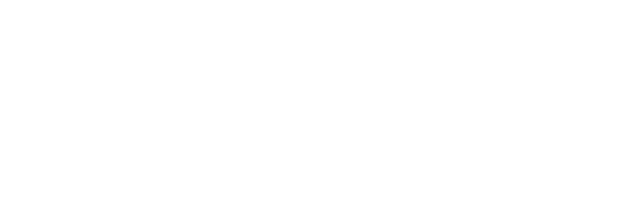
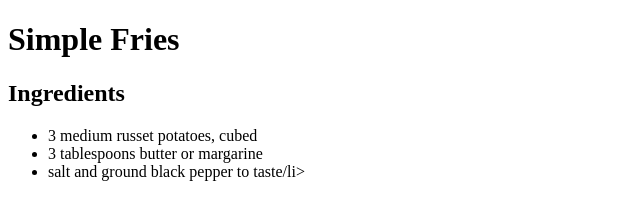
Before and after one commit to sdecu/repos, a plain HTML site: page odin-recipes/fries.html in a window 1280 px wide. Shown: the whole page, without its empty margins (0-640 px from the left). Drawn offline with Linux system fonts and the light colour scheme.

Commit message:
add fry ingredients

```diff
--- a/odin-recipes/fries.html
+++ b/odin-recipes/fries.html
@@ -7,6 +7,13 @@
     <title>fries</title>
 </head>
 <body>
+    <h1>Simple Fries</h1>
+    <h2>Ingredients</h2>
+    <ul>
+        <li>3 medium russet potatoes, cubed</li>
+        <li>3 tablespoons butter or margarine</li>
+        <li>salt and ground black pepper to taste/li>
+    </ul>
 
 </body>
 </html>
```
